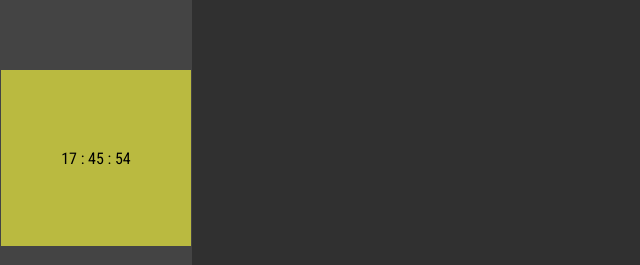
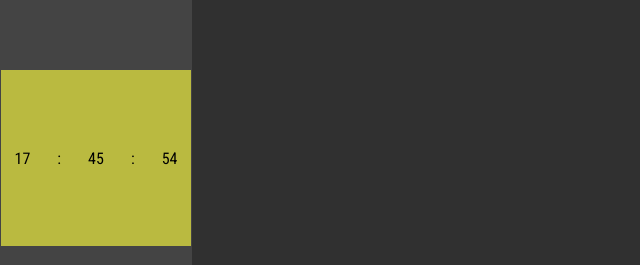
Before and after one commit to PANKAJ211BHATT/todo-app, a plain HTML site: page Index.html in a window 1280 px wide. Shown: the part 532-797 px from the top of the page, 0-640 px from the left. Drawn offline with Linux system fonts and the light colour scheme.

Commit message:
changes in time section made it more organise and give them there ids and also same class

```diff
--- a/Index.html
+++ b/Index.html
@@ -16,8 +16,11 @@
                 <button type="button">save</button>
             </div>
             <div class="CurrenttimeCont">
-                <div class="hours"></div>
-                <div class="min"></div>
+                <div id="hours" class="time"></div>
+                <div class="time"><span>:</span></div>
+                <div id="min" class="time"> </div>
+                <div class="time"><span>:</span></div>
+                <div id="sec" class="time"></div>
             </div>
         </div>
         <div class="midcontent">
--- a/script.js
+++ b/script.js
@@ -4,5 +4,7 @@ setInterval(() => {
     const min = time.getMinutes();
     const sec = time.getSeconds();
 
-    document.querySelector(".CurrenttimeCont").innerHTML = `${hours} : ${min} : ${sec}`;
+    document.querySelector("#hours").innerHTML = `${hours}`;
+    document.querySelector("#min").innerHTML = `${min}`;
+    document.querySelector("#sec").innerHTML = `${sec}`;
 }, 1000)
--- a/style.css
+++ b/style.css
@@ -45,7 +45,7 @@
   height: 22%;
   background-color: rgb(186, 186, 64);
   display: flex;
-  justify-content: center;
+  justify-content: space-around;
   align-items: center;
 }
 .addtask {
@@ -74,3 +74,7 @@
   padding: 0.2rem;
   margin: 0.3rem;
 }
+
+.time {
+  margin: 2px;
+}
```
